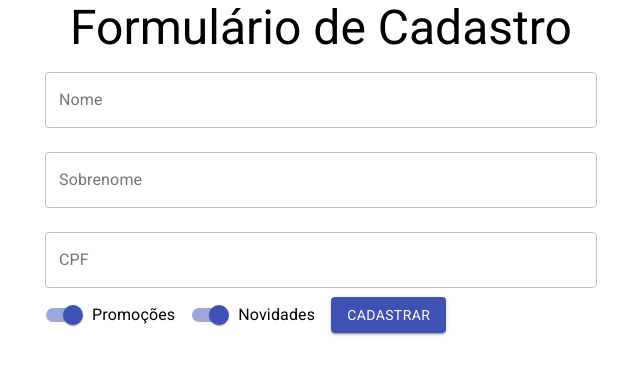
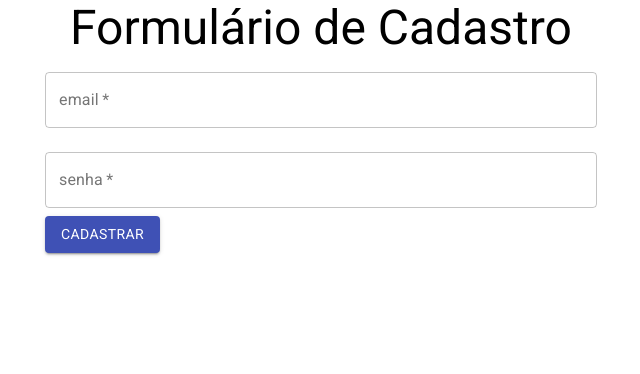
Before and after one commit to caiokeidi/Aulas_React_Alura2, a React (Create React App) app: page / in a window 1280 px wide. Shown: the top 374 px of the page, without its empty margins (319-959 px from the left). Built offline with nearby package versions, Linux system fonts and the light colour scheme.

Commit message:
feat: add function to change steps on FormularioCadastro

```diff
--- a/src/components/FormularioCadastro/DadosUsuario.jsx
+++ b/src/components/FormularioCadastro/DadosUsuario.jsx
@@ -1,13 +1,17 @@
 import { Button, TextField } from "@material-ui/core";
 import React from "react";
 
-function DadosUsuario() {
+function DadosUsuario({aoEnviar}) {
   return (
-    <form>
+    <form onSubmit={event => {
+        event.preventDefault();
+        aoEnviar();
+    }}>
       <TextField
         id="email"
         label="email"
         type="email"
+        required
         variant="outlined"
         margin="normal"
         fullWidth
@@ -16,6 +20,7 @@ function DadosUsuario() {
         id="senha"
         label="senha"
         type="password"
+        required
         variant="outlined"
         margin="normal"
         fullWidth
--- a/src/components/FormularioCadastro/FormularioCadastro.jsx
+++ b/src/components/FormularioCadastro/FormularioCadastro.jsx
@@ -5,23 +5,28 @@ import DadosUsuario from "./DadosUsuario";
 import { Typography } from "@material-ui/core";
 
 function FormularioCadastro({ aoEnviar, validarCPF }) {
-  const [etapaAtual, setEtapaAtual] = useState(1);
+  const [etapaAtual, setEtapaAtual] = useState(0);
+
+  function proximo(){
+      setEtapaAtual(etapaAtual+1);
+  }
 
   function formularioAtual(etapa) {
     switch (etapa) {
       case 0:
-        return <DadosUsuario />;
+        return <DadosUsuario aoEnviar={proximo}/>;
 
       case 1:
-        return <DadosPessoais aoEnviar={aoEnviar} validarCPF={validarCPF} />;
+        return <DadosPessoais aoEnviar={proximo} validarCPF={validarCPF} />;
 
       case 2:
-        return <DadosEntrega />;
+        return <DadosEntrega aoEnviar={aoEnviar}/>;
 
       default:
         return <Typography>Erro ao selecionar formulário</Typography>;
     }
   }
+
   return <>{formularioAtual(etapaAtual)}</>;
 }
 
```
